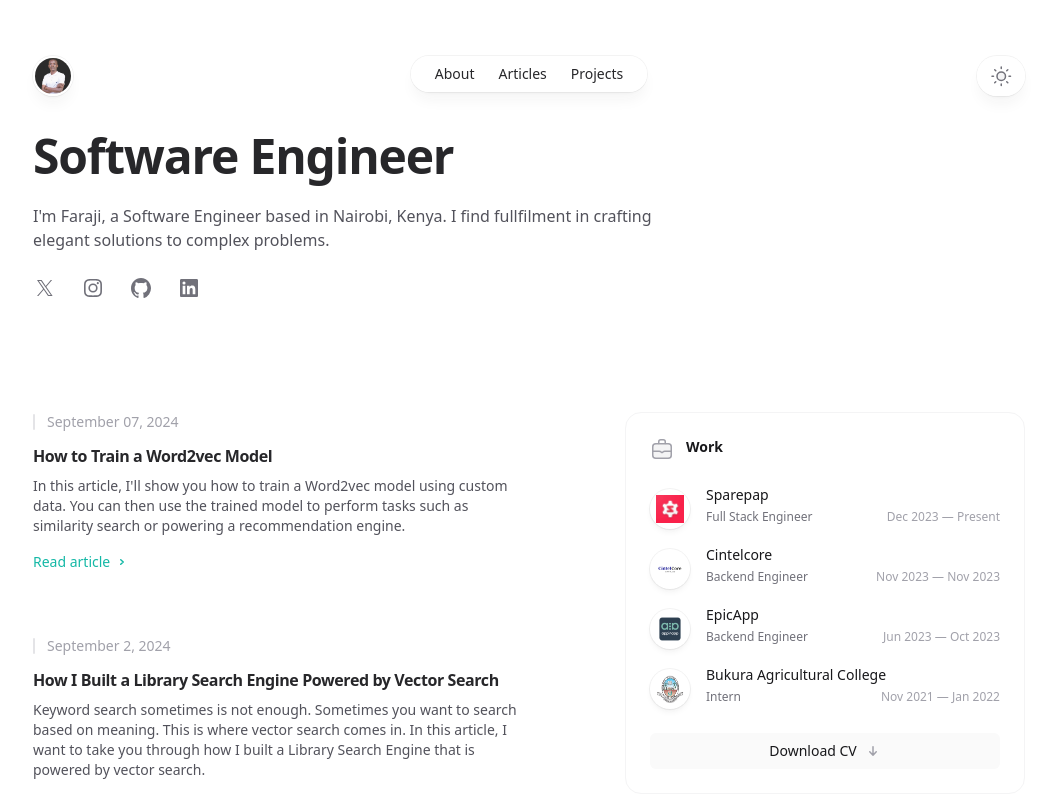
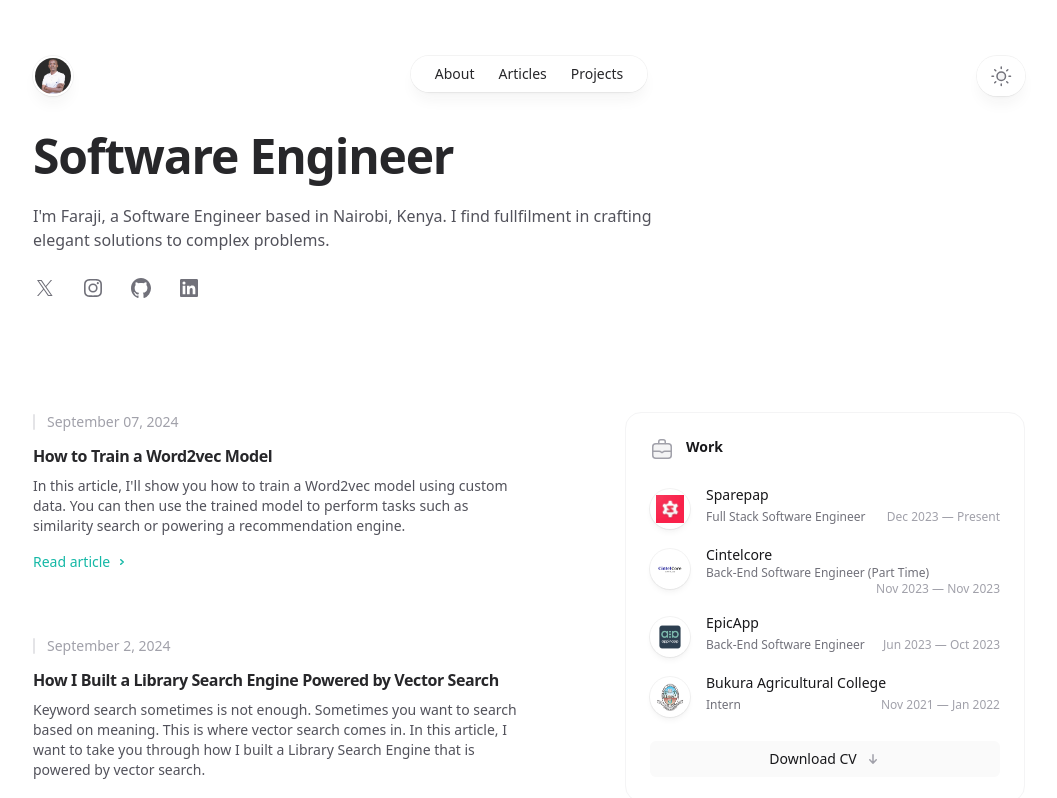
Before and after one commit to faraji-ombonya/faraji-ombonya.github.io, a React (Vite) app: page /#/ in a window 1280 px wide. Shown: the top 798 px of the page, without its empty margins (111-1168 px from the left). Built offline with nearby package versions, Linux system fonts and the light colour scheme; a web font is replaced by a local one.

Commit message:
Update Work.jsx

```diff
--- a/src/components/Work.jsx
+++ b/src/components/Work.jsx
@@ -2,7 +2,7 @@ export default function Work() {
   const works = [
     {
       companyName: "Sparepap",
-      role: "Full Stack Engineer",
+      role: "Full Stack Software Engineer",
       startDateTime: "2023",
       startDateDisplay: "Dec 2023",
       endDateTime: "",
@@ -11,7 +11,7 @@ export default function Work() {
     },
     {
       companyName: "Cintelcore",
-      role: "Backend Engineer",
+      role: "Back-End Software Engineer (Part Time)",
       startDateTime: "2023",
       startDateDisplay: "Nov 2023",
       endDateTime: "2023",
@@ -20,7 +20,7 @@ export default function Work() {
     },
     {
       companyName: "EpicApp",
-      role: "Backend Engineer",
+      role: "Back-End Software Engineer",
       startDateTime: "2023",
       startDateDisplay: "Jun 2023",
       endDateTime: "2023",
```
